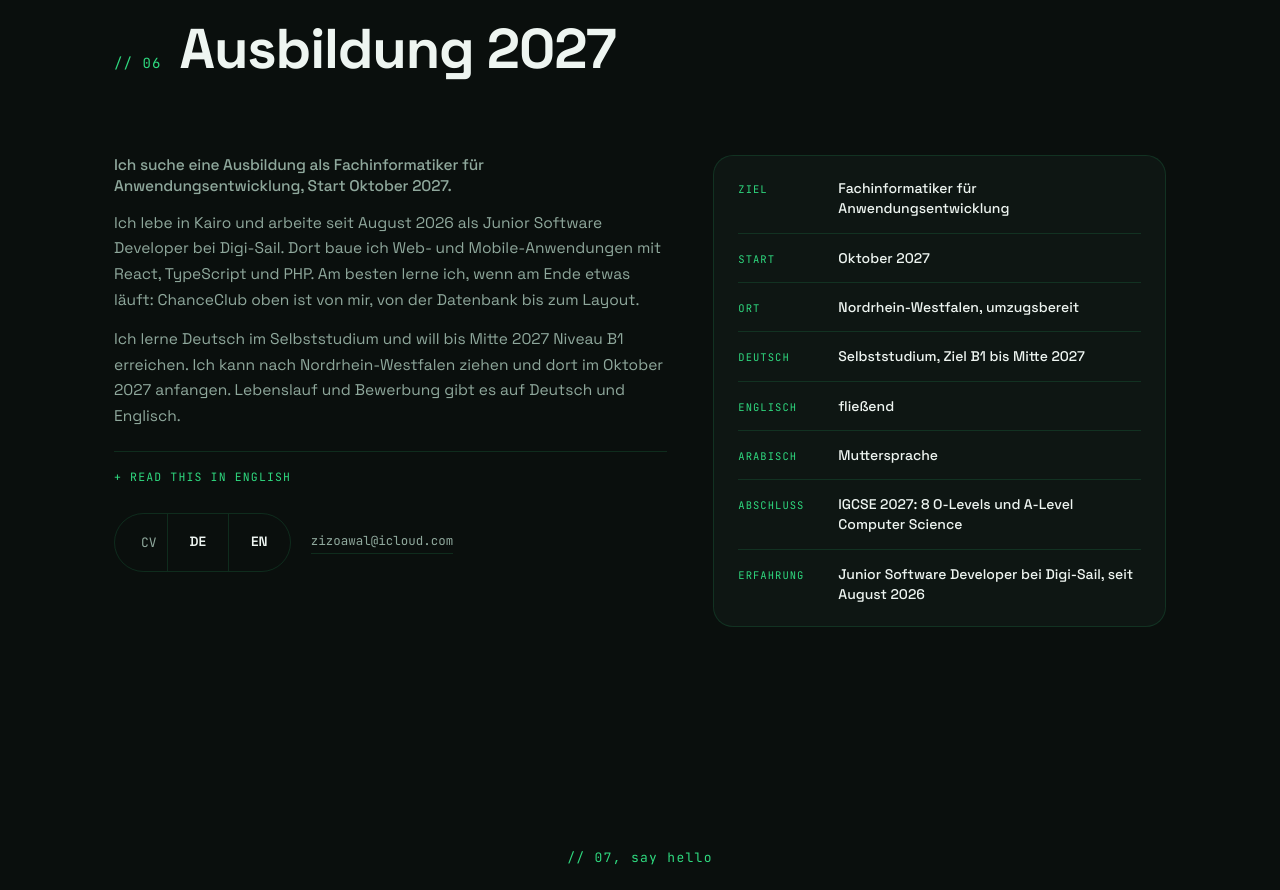
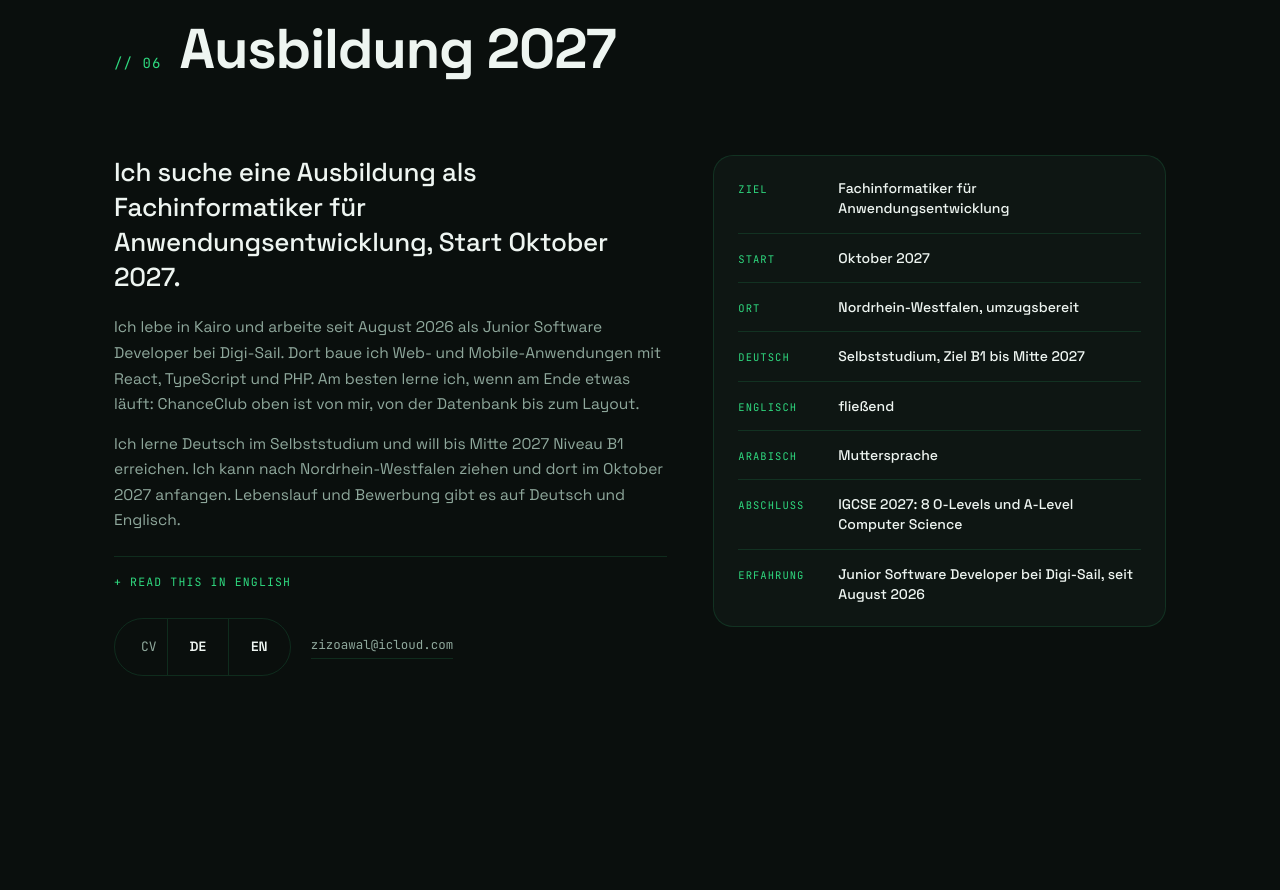
Before and after one commit to aawal-code/aawal-code.github.io, a plain HTML site: page index.html in a window 1280 px wide. Shown: the part 6424-7314 px from the top of the page. Drawn offline with Linux system fonts and the light colour scheme.

Commit message:
Ausbildung: lede keeps its display size

```diff
--- a/css/style.css
+++ b/css/style.css
@@ -702,7 +702,7 @@ a { color: inherit; text-decoration: none; }
   gap: 46px;
   align-items: start;
 }
-.de-lede {
+.de-copy .de-lede {
   font-size: clamp(20px, 2.4vw, 26px);
   font-weight: 500;
   letter-spacing: -0.01em;
```
